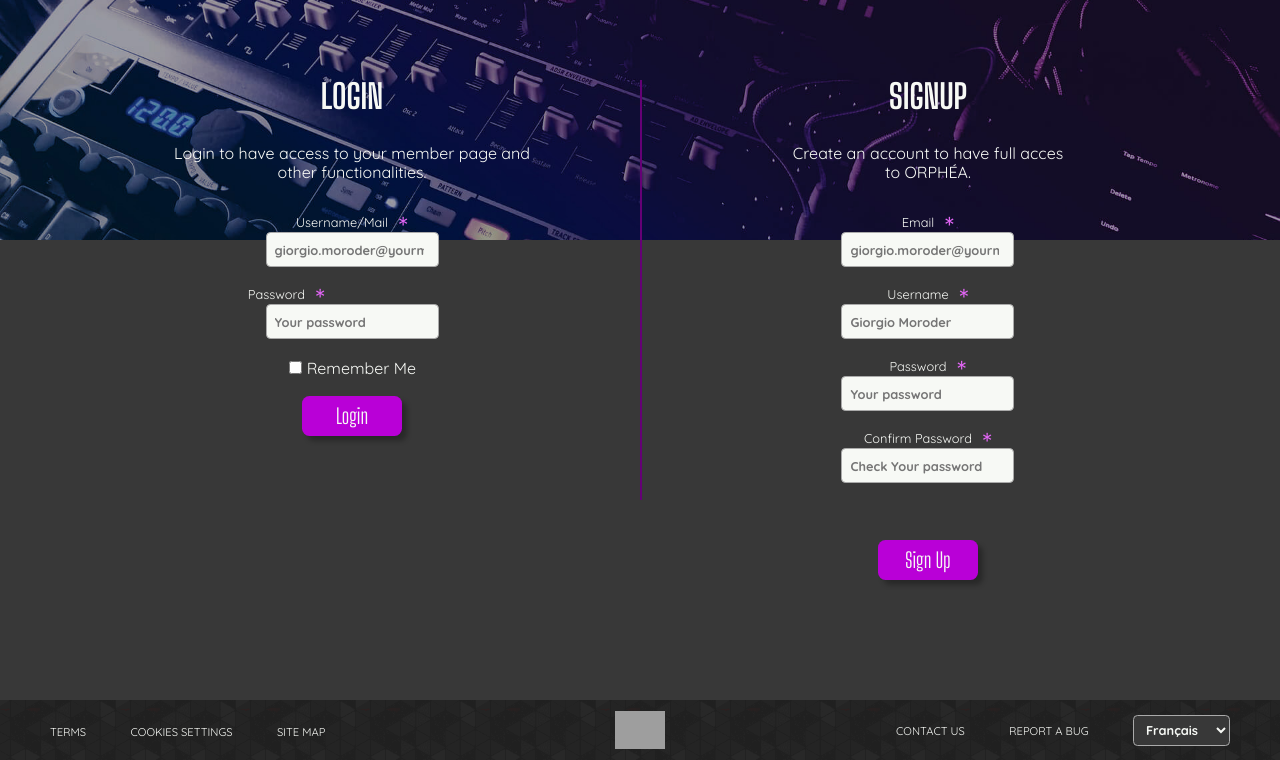
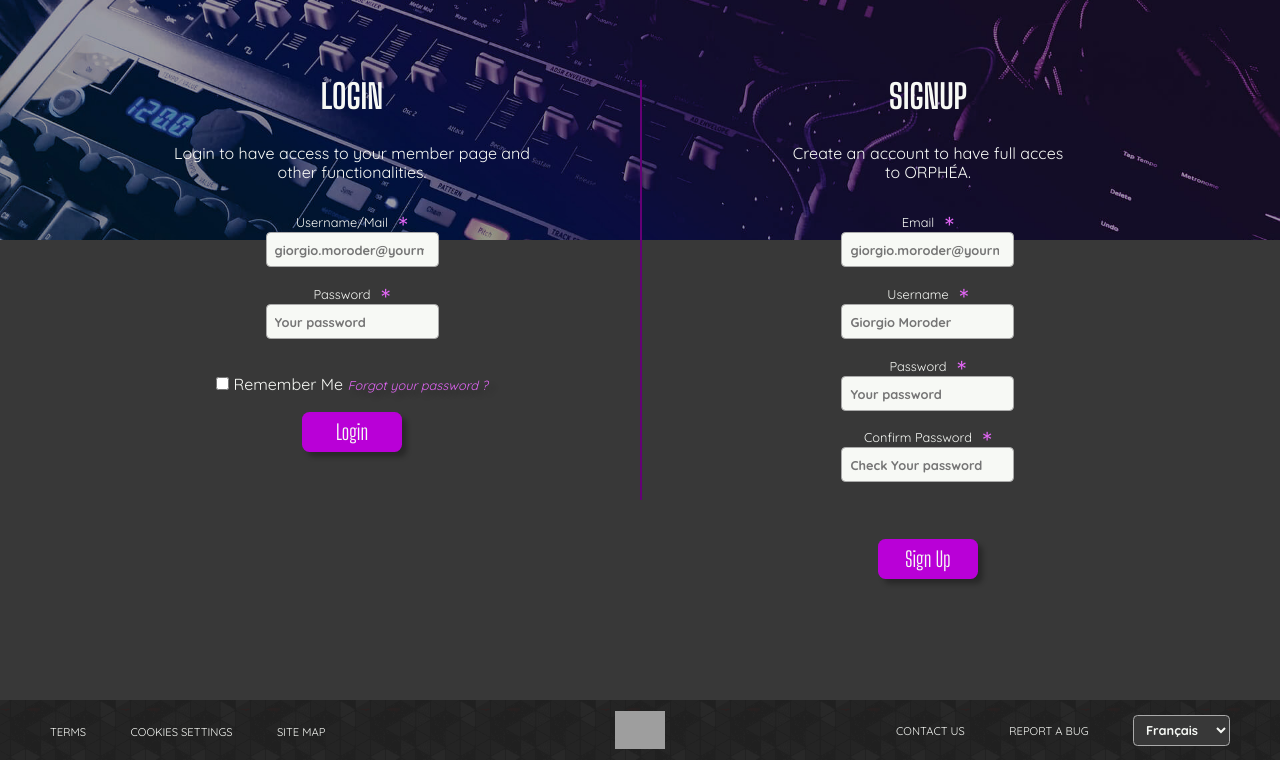
Before and after one commit to HadrienVerrier/ORPHEA, a PHP site: page /login.html in a window 1280 px wide. Shown: the part 120-880 px from the top of the page. Run offline with PHP 8.4, Linux system fonts and the light colour scheme; grey boxes are pictures that could not be loaded.

Commit message:
fix label displacement

```diff
--- a/css/_login.scss
+++ b/css/_login.scss
@@ -25,14 +25,22 @@ main#login {
 	}
 	input {
 		margin: 0rem auto;
+		// &[type="checkbox"] {
+		// 	position: relative;
+		// 	left: -4rem;
+		// 	& + label {
+		// 		position: relative;
+		// 		left: -4rem;
+		// 	}
+		// }
+	}
+	#pass_forgot {
+		font-size: $regular * 0.8;
+		color: $mainLightPlus;
+		text-shadow: $shadow;
 
-		&[type="checkbox"] {
-			position: relative;
-			left: -4rem;
-			& + label {
-				position: relative;
-				left: -4rem;
-			}
+		&:hover {
+			color: $mainLight;
 		}
 	}
 }
--- a/css/main.css
+++ b/css/main.css
@@ -305,6 +305,7 @@ input[type="password"]:focus {
 
 input[type="text"] + label,
 input[type="password"] + label {
+  display: block;
   position: relative;
   top: -7.5rem;
   font-size: 1.28rem;
@@ -504,13 +505,13 @@ main#login input {
   margin: 0rem auto;
 }
 
-main#login input[type="checkbox"] {
-  position: relative;
-  left: -4rem;
+main#login #pass_forgot {
+  font-size: 1.28rem;
+  color: #e366f6;
+  text-shadow: 5px 5px 5px rgba(0, 0, 0, 0.281);
 }
 
-main#login input[type="checkbox"] + label {
-  position: relative;
-  left: -4rem;
+main#login #pass_forgot:hover {
+  color: #b900d7;
 }
 /*# sourceMappingURL=main.css.map */
--- a/css/main.scss
+++ b/css/main.scss
@@ -260,6 +260,7 @@ input[type="password"] {
 		outline: none;
 	}
 	& + label {
+		display: block;
 		position: relative;
 		top: -7.5rem;
 		font-size: $regular * 0.8;
--- a/login.html
+++ b/login.html
@@ -60,6 +60,7 @@
                 <label for="l_password">Password</label>
                 <input type="checkbox" id="remember" name="remember">
                 <label for="remember">Remember Me</label>
+                <a id="pass_forgot" href="#" title="Click here to change your password">Forgot your password ?</a>
                 <input type="submit" value="LOGIN" name="l_submit" id="l_submit" class="hidden">
                 <label class="button" for="l_submit">Login</label>
             </form>
```
Also changed, not shown: 1 other file.
